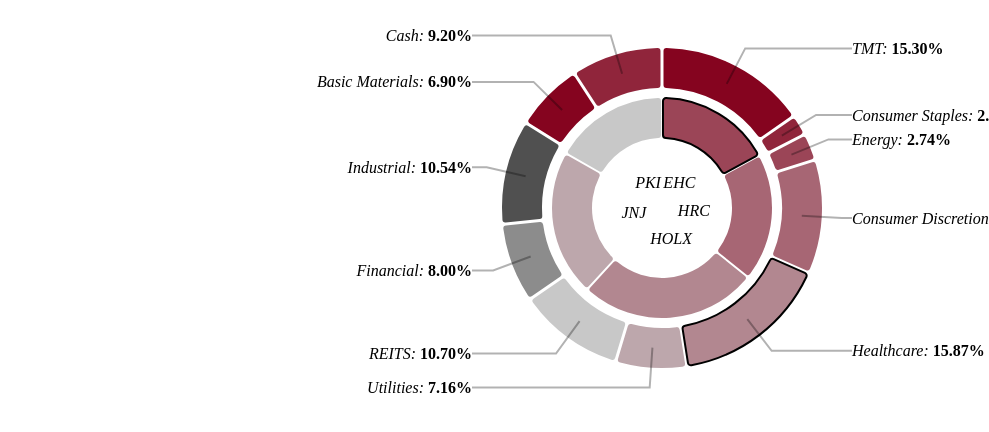
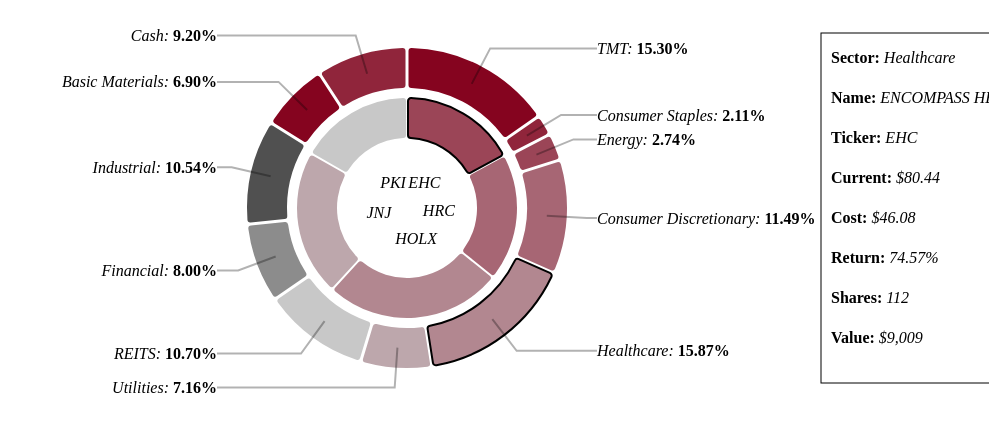
Before and after one commit to graydh/MEF-Portfolio, a Flask app: template templates/index.html in a window 1280 px wide; the page is wider, and only the part inside the window is pictured. Shown: the top 432 px of that part, without its empty margins (291-1280 px from the left). Run offline with Flask 2, Linux system fonts and the light colour scheme; the template is opened without the code that fills it, so the values that code supplies are empty; some libraries are stand-ins or nearby versions.

Commit message:
shrink to 1380 width

```diff
--- a/static/main.js
+++ b/static/main.js
@@ -24,9 +24,9 @@ export default function donutChart() {
         nf = new Intl.NumberFormat(),
         cornerRadius, // sets how rounded the corners are on each slice
         percentFormat = d3.format(',.2%'),
-        keyWidth = 300,
+        keyWidth = 280,
         keyHeight = 350,
-        keyMaxTextLength = 24;
+        keyMaxTextLength = 22;
 
     function chart(selection){
         selection.each(function() {
@@ -69,7 +69,7 @@ export default function donutChart() {
             svg.append('g').attr('class', 'inner');
             svg.append('g').attr('class', 'innerLabelName');
             svg.append('g').attr('class', 'keyRect')
-                .attr('transform', 'translate(' + (width / 4) + ',' + (-keyHeight / 2) + ')');
+                .attr('transform', 'translate(' + (width * 9/30) + ',' + (-keyHeight / 2) + ')');
             // ===========================================================================================
 
             // ===========================================================================================
--- a/templates/index.html
+++ b/templates/index.html
@@ -21,7 +21,7 @@
             })
             .then(function (json) {
                 var donut = donutChart()
-                    .width(1890)
+                    .width(1380)
                     .height(400)
                     .transTime(200) // length of transitions in ms
                     .cornerRadius(3) // sets how rounded the corners are on each slice
```
